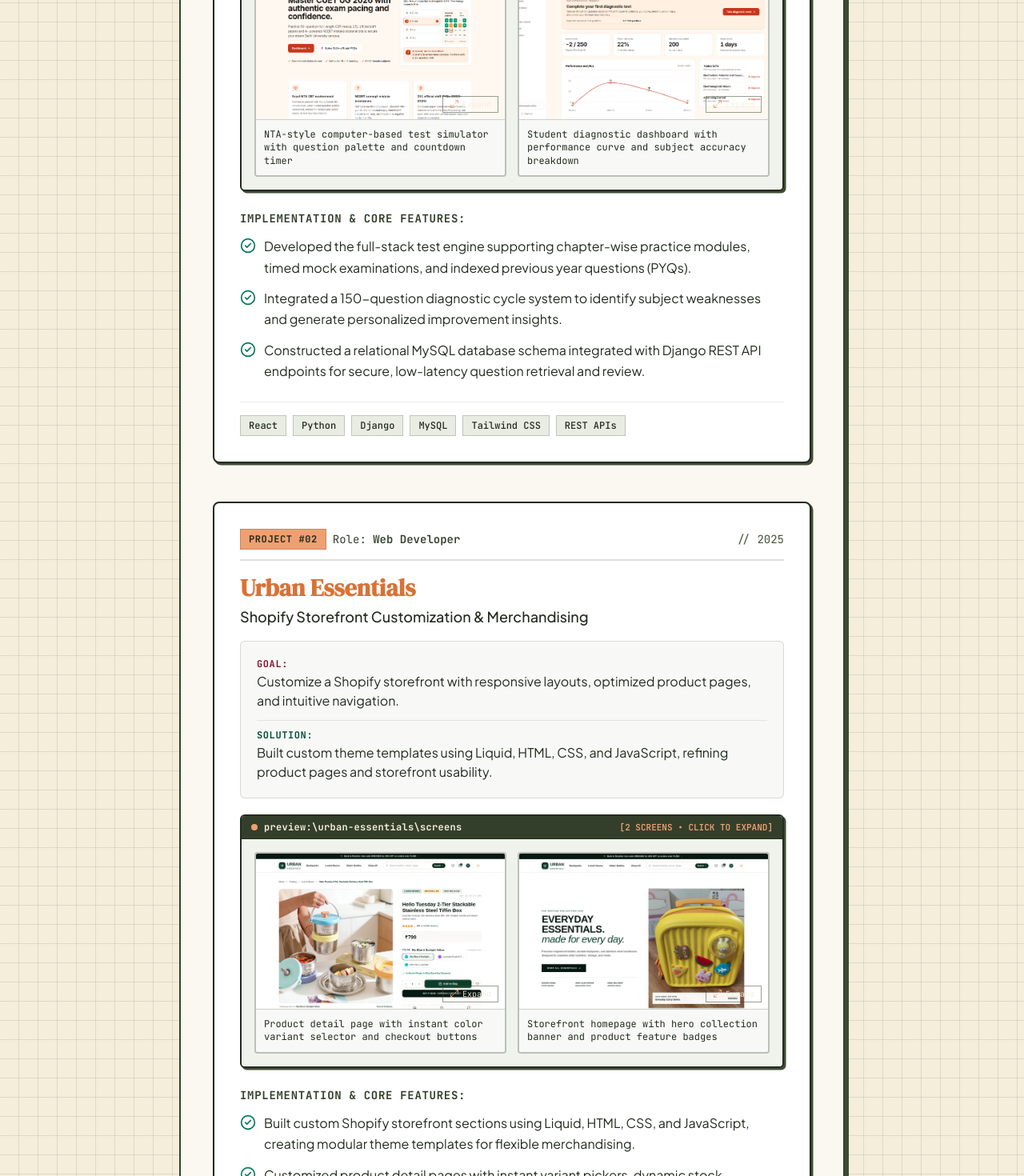
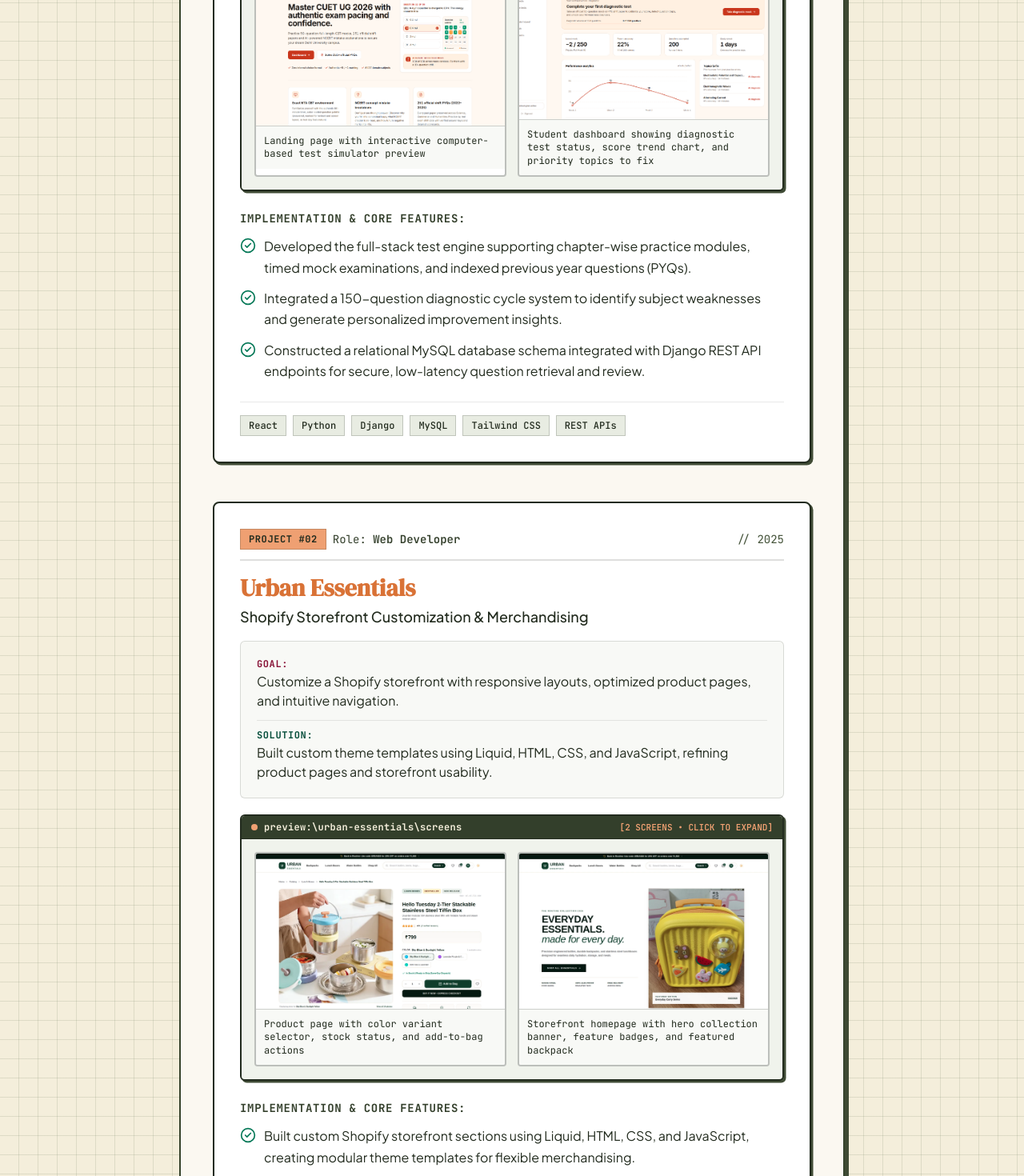
Before and after one commit to negikarecode/Portfolio, a React (Vite) app: page / in a window 1280 px wide. Shown: the part 1820-3290 px from the top of the page at 80% size. Built offline with nearby package versions, Linux system fonts and the light colour scheme.

Commit message:
fix: screenshot frame title contrast, expand badge placement, certificate button, and verified captions

```diff
--- a/src/components/Education.tsx
+++ b/src/components/Education.tsx
@@ -94,18 +94,18 @@ export const Education: React.FC = () => {
                   Professional credential verifying front-end architecture, modern backend services, databases, and DevOps practices.
                 </p>
 
-                {/* Primary Action: Download Certificate PDF (min 44px touch target) */}
+                {/* Primary Action: View Certificate PDF (single-line label, min 44px touch target) */}
                 {cert.certificatePdfUrl && (
                   <div className="mt-4">
                     <a
                       href={cert.certificatePdfUrl}
                       target="_blank"
                       rel="noopener noreferrer"
-                      className="inline-flex items-center justify-center gap-2 w-full sm:w-auto px-4 py-2.5 min-h-[44px] bg-olive-900 text-white font-mono text-xs font-bold rounded-sm border-2 border-olive-900 hover:bg-copper transition-all duration-150 shadow-retro-sm active:translate-x-0.5 active:translate-y-0.5 active:shadow-none focus-visible:ring-2 focus-visible:ring-olive-900 focus-visible:outline-none"
+                      className="inline-flex items-center justify-center gap-2 w-full sm:w-auto px-4 py-2.5 min-h-[44px] bg-olive-900 text-white font-mono text-xs font-bold rounded-sm border-2 border-olive-900 hover:bg-copper transition-all duration-150 shadow-retro-sm active:translate-x-0.5 active:translate-y-0.5 active:shadow-none focus-visible:ring-2 focus-visible:ring-olive-900 focus-visible:outline-none whitespace-nowrap"
                     >
-                      <FileText className="w-4 h-4 text-peach" aria-hidden="true" />
-                      <span>Download certificate (PDF)</span>
-                      <ExternalLink className="w-3.5 h-3.5 opacity-80" aria-hidden="true" />
+                      <FileText className="w-4 h-4 text-peach shrink-0" aria-hidden="true" />
+                      <span className="whitespace-nowrap">View certificate</span>
+                      <ExternalLink className="w-3.5 h-3.5 opacity-80 shrink-0" aria-hidden="true" />
                     </a>
                   </div>
                 )}
--- a/src/components/Works.tsx
+++ b/src/components/Works.tsx
@@ -90,10 +90,10 @@ export const Works: React.FC = () => {
                 {/* Screenshot Retro Window Frame (Placed strictly between Goal/Solution block and Bullets) */}
                 {hasScreenshots && (
                   <div className="mb-6 rounded-md border-2 border-olive-900 overflow-hidden shadow-retro-sm bg-olive-50">
-                    <div className="bg-olive-800 text-cream px-3 py-1.5 flex items-center justify-between text-xs font-mono border-b border-olive-900 select-none gap-2">
+                    <div className="bg-olive-800 text-[#F4EEDB] px-3 py-1.5 flex items-center justify-between text-xs font-mono border-b border-olive-900 select-none gap-2">
                       <div className="flex items-center gap-2 min-w-0">
                         <span className="w-2 h-2 rounded-full bg-peach shrink-0" />
-                        <span className="font-bold tracking-wide text-cream truncate">
+                        <span className="font-bold tracking-wide text-[#F4EEDB] truncate">
                           preview:\{project.id}\screens
                         </span>
                       </div>
@@ -118,7 +118,7 @@ export const Works: React.FC = () => {
                               })
                             }
                             aria-label={`Enlarge screenshot: ${screenshot.caption}`}
-                            className="group text-left rounded border-2 border-olive-900/30 overflow-hidden bg-white hover:border-olive-900 focus-visible:ring-2 focus-visible:ring-olive-900 focus-visible:outline-none transition-all duration-150 shadow-retro-xs hover:shadow-retro-sm cursor-zoom-in"
+                            className="group relative text-left rounded border-2 border-olive-900/30 overflow-hidden bg-white hover:border-olive-900 focus-visible:ring-2 focus-visible:ring-olive-900 focus-visible:outline-none transition-all duration-150 shadow-retro-xs hover:shadow-retro-sm cursor-zoom-in"
                           >
                             <div className="relative aspect-[16/10] overflow-hidden bg-olive-950/5">
                               <img
@@ -130,7 +130,8 @@ export const Works: React.FC = () => {
                                 decoding="async"
                                 className="w-full h-full object-cover object-top transition-transform duration-200 group-hover:scale-[1.02]"
                               />
-                              <span className="absolute bottom-2 right-2 px-2 py-0.5 bg-olive-950/85 text-cream text-[10px] font-mono rounded-xs border border-olive-700/60 opacity-90 group-hover:opacity-100 transition-opacity flex items-center gap-1">
+                              {/* Expand badge: positioned top-right, semi-transparent, visible on hover and keyboard focus */}
+                              <span className="absolute top-2 right-2 px-2 py-0.5 bg-olive-950/75 backdrop-blur-xs text-[#F4EEDB] text-[10px] font-mono rounded-xs border border-olive-700/60 opacity-0 group-hover:opacity-100 group-focus-visible:opacity-100 transition-opacity duration-150 flex items-center gap-1 shadow-xs pointer-events-none">
                                 <Maximize2 className="w-3 h-3 text-peach" aria-hidden="true" />
                                 <span>Expand</span>
                               </span>
--- a/src/components/ui/ImageLightbox.tsx
+++ b/src/components/ui/ImageLightbox.tsx
@@ -132,10 +132,10 @@ export const ImageLightbox: React.FC<ImageLightboxProps> = ({
         className="w-full max-w-4xl max-h-[92vh] flex flex-col bg-cream border-2 border-olive-900 rounded-lg shadow-retro-xl overflow-hidden animate-in zoom-in-95 duration-150"
       >
         {/* Retro Window Titlebar */}
-        <div className="bg-olive-800 text-cream px-3 sm:px-4 py-2 flex items-center justify-between border-b-2 border-olive-900 select-none">
+        <div className="bg-olive-800 text-[#F4EEDB] px-3 sm:px-4 py-2 flex items-center justify-between border-b-2 border-olive-900 select-none">
           <div className="flex items-center gap-2 overflow-hidden">
             <span className="w-2.5 h-2.5 rounded-full bg-peach border border-olive-900/30" />
-            <span className="font-mono text-xs sm:text-sm font-bold tracking-wider truncate text-cream">
+            <span className="font-mono text-xs sm:text-sm font-bold tracking-wider truncate text-[#F4EEDB]">
               preview:\{projectTitle.toLowerCase().replace(/\s+/g, '-')}\{currentIndex + 1}.img
             </span>
             {hasMultiple && (
--- a/src/data/portfolioData.ts
+++ b/src/data/portfolioData.ts
@@ -84,15 +84,15 @@ export const portfolioData: PortfolioData = {
       screenshots: [
         {
           src: "/projects/cuetmate-1.png",
-          alt: "CUETPrep computer-based test simulator interface with physics question, response options, question palette, and countdown timer",
-          caption: "NTA-style computer-based test simulator with question palette and countdown timer",
+          alt: "CUETMate landing page with exam preparation headline, features, and CBT simulator preview",
+          caption: "Landing page with interactive computer-based test simulator preview",
           width: 1638,
           height: 935,
         },
         {
           src: "/projects/cuetmate-2.png",
-          alt: "CUET AI-Prep student dashboard displaying diagnostic test prompt, performance analytics curve, and subject weakness breakdown",
-          caption: "Student diagnostic dashboard with performance curve and subject accuracy breakdown",
+          alt: "CUETMate student dashboard showing diagnostic test banner, performance graph, and priority study topics",
+          caption: "Student dashboard showing diagnostic test status, score trend chart, and priority topics to fix",
           width: 1636,
           height: 930,
         },
@@ -121,15 +121,15 @@ export const portfolioData: PortfolioData = {
       screenshots: [
         {
           src: "/projects/urban-essentials-1.webp",
-          alt: "Urban Essentials product detail page featuring 2-tier stainless steel tiffin box with live color variant options, price, and add to bag button",
-          caption: "Product detail page with instant color variant selector and checkout buttons",
+          alt: "Urban Essentials product page displaying stainless steel tiffin box, color variant options, price, and add to bag buttons",
+          caption: "Product page with color variant selector, stock status, and add-to-bag actions",
           width: 1600,
           height: 910,
         },
         {
           src: "/projects/urban-essentials-2.webp",
-          alt: "Urban Essentials storefront homepage featuring promotional announcement bar, routine collection hero banner, and product feature badges",
-          caption: "Storefront homepage with hero collection banner and product feature badges",
+          alt: "Urban Essentials homepage showing routine collection hero banner, product value badges, and featured carry collection",
+          caption: "Storefront homepage with hero collection banner, feature badges, and featured backpack",
           width: 1600,
           height: 912,
         },
```
